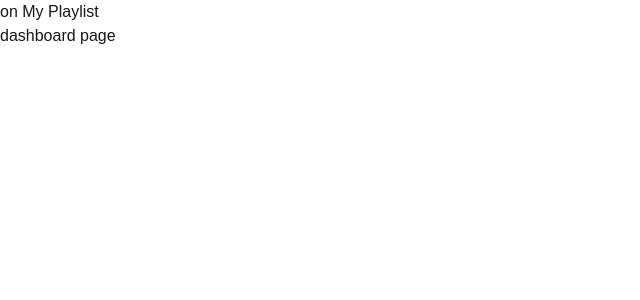
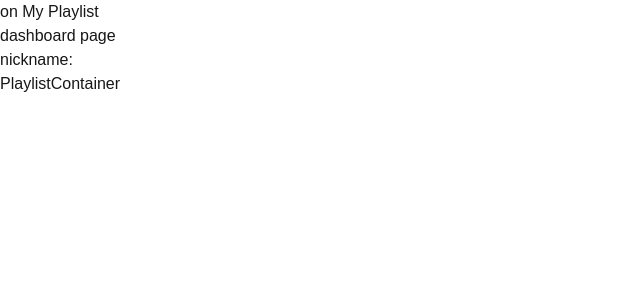
Before and after one commit to dancinncoder/music-curation, a Next.js app: page /dashboard in a window 1280 px wide. Shown: the top 300 px of the page, without its empty margins (0-640 px from the left). Built offline with nearby package versions, Linux system fonts and the light colour scheme; no server answers.

Commit message:
[ADD] add jotai state management, api routing wip

```diff
--- a/package.json
+++ b/package.json
@@ -11,11 +11,11 @@
   },
   "dependencies": {
     "@prisma/client": "^6.8.2",
+    "jotai": "^2.12.5",
     "next": "15.3.2",
     "next-auth": "^4.24.11",
     "react": "^19.0.0",
-    "react-dom": "^19.0.0",
-    "zustand": "^5.0.4"
+    "react-dom": "^19.0.0"
   },
   "devDependencies": {
     "@eslint/eslintrc": "^3",
--- a/src/app/(with-header)/dashboard/page.tsx
+++ b/src/app/(with-header)/dashboard/page.tsx
@@ -1,7 +1,15 @@
+import PlaylistContainer from "@/components/PlaylistContainer";
+import ProfileContainer from "@/components/ProfileContainer";
 import React from "react";
 
 export default async function DashboardPage() {
   // console.log("[getServerSession 호출]", new Error().stack);
 
-  return <div>dashboard page</div>;
+  return (
+    <div>
+      dashboard page
+      <ProfileContainer />
+      <PlaylistContainer />
+    </div>
+  );
 }
--- a/src/app/(with-header)/layout.tsx
+++ b/src/app/(with-header)/layout.tsx
@@ -2,6 +2,7 @@ import Header from "@/components/Header";
 import AuthContext from "@/context/AuthContext";
 import { getServerSession } from "next-auth";
 import { authOptions } from "@/lib/auth";
+import { Providers } from "@/components/providers/Providers";
 
 // export default function WithHeaderLayout({ children, session }: TypeAuthProps) {
 export default async function WithHeaderLayout({
@@ -13,10 +14,12 @@ export default async function WithHeaderLayout({
 
   return (
     <AuthContext session={session}>
-      <div lang="en">
-        <Header />
-        {children}
-      </div>
+      <Providers>
+        <div lang="en">
+          <Header />
+          {children}
+        </div>
+      </Providers>
     </AuthContext>
   );
 }
--- a/src/app/(with-header)/setting/page.tsx
+++ b/src/app/(with-header)/setting/page.tsx
@@ -1,12 +1,14 @@
 import React from "react";
-import Box from "@/components/AuthenticationBox";
+import AuthenticationBox from "@/components/AuthenticationBox";
+import ProfileContainer from "@/components/ProfileContainer";
 
 export default async function SettingPage() {
   return (
     <div>
       setting page
       {/* {session ? <SignOutBtn /> : <SignInBtn />} */}
-      <Box />
+      <ProfileContainer />
+      <AuthenticationBox />
     </div>
   );
 }
--- /dev/null
+++ b/src/app/api/app-user/route.ts
@@ -0,0 +1,45 @@
+// DB의 app_users.nickname 데이터 읽기 가져오기
+
+import { authOptions } from "@/lib/auth";
+import { prisma } from "@/lib/prisma";
+import { getServerSession } from "next-auth";
+import { NextResponse } from "next/server";
+
+// DB direct communication
+export async function GET() {
+  try {
+    const sessionFromServer = getServerSession(authOptions);
+    const currentUserId = (await sessionFromServer).user.id;
+    // console.log("1", currentUserId);
+
+    if (!sessionFromServer || !currentUserId) {
+      return NextResponse.json(
+        { error: "Unauthorized during appUser.nickanme GET" },
+        { status: 401 }
+      );
+    }
+
+    const appUserNickname = await prisma.appUser.findUnique({
+      // appUser의 uid의 값인 currentUserId의 nickname 값을 가져오기
+      where: { uid: currentUserId },
+      select: { nickname: true },
+    });
+
+    // console.log("2", appUserNickname);
+    // console.log("3", appUserNickname.nickname);
+
+    if (!appUserNickname) {
+      return NextResponse.json(
+        { error: "Currnet User's nickname not found." },
+        { status: 404 }
+      );
+    }
+
+    return NextResponse.json({ nickname: appUserNickname }, { status: 202 });
+  } catch (error) {
+    return NextResponse.json(
+      { error: "DB error during appUser.nickanme GET" },
+      { status: 500 }
+    );
+  }
+}
--- /dev/null
+++ b/src/atoms/user-nickname.ts
@@ -0,0 +1,3 @@
+import { atom } from "jotai";
+
+export const appUserNicknameAtom = atom<string>("");
--- /dev/null
+++ b/src/components/NicknameInitializer.tsx
@@ -0,0 +1,39 @@
+"use client";
+import { appUserNicknameAtom } from "@/atoms/user-nickname";
+import { useSetAtom } from "jotai";
+import { useSession } from "next-auth/react";
+import { useEffect } from "react";
+
+export default function NicknameInitializer() {
+  const setNickname = useSetAtom(appUserNicknameAtom);
+  const { data: session } = useSession();
+
+  const fetchNickname = async () => {
+    try {
+      // console.log("5");
+      const response = await fetch("/api/app-user");
+      // console.log("7 response:", response);
+      const appUserData = await response.json();
+      const appUserNickName = appUserData?.nickname?.nickname;
+      // console.log("7 appUserData:", appUserData);
+      // console.log("8 appUserNickName:", appUserNickName);
+      if (response.ok && appUserNickName) {
+        setNickname(appUserNickName);
+      } else {
+        console.error("Nickname fetch error:", appUserData.error);
+      }
+    } catch (error) {
+      console.error("Network error while fetcing nickname", error);
+    }
+  };
+
+  useEffect(() => {
+    if (session) {
+      fetchNickname();
+    } else {
+      return;
+    }
+  }, [setNickname]);
+
+  return null;
+}
--- /dev/null
+++ b/src/components/PlaylistContainer.tsx
@@ -0,0 +1,11 @@
+"use client";
+// import { useSession } from "next-auth/react";
+import React from "react";
+
+function PlaylistContainer() {
+  // const { data: session } = useSession();
+  // console.log("session data from dashboard's child component", session);
+  return <div>PlaylistContainer</div>;
+}
+
+export default PlaylistContainer;
--- /dev/null
+++ b/src/components/ProfileContainer.tsx
@@ -0,0 +1,15 @@
+"use client";
+
+import { appUserNicknameAtom } from "@/atoms/user-nickname";
+import { useAtom } from "jotai";
+import React from "react";
+
+function ProfileContainer() {
+  const [nickname] = useAtom(appUserNicknameAtom);
+
+  // console.log("nickname delievered in dashboard:", nickname);
+
+  return <div>nickname: {nickname}</div>;
+}
+
+export default ProfileContainer;
--- /dev/null
+++ b/src/components/providers/Providers.tsx
@@ -0,0 +1,16 @@
+"use client";
+
+import { ReactNode } from "react";
+import { Provider } from "jotai";
+import NicknameInitializer from "../NicknameInitializer";
+
+// app_user.nickname에 대한 Atom Provider
+
+export function Providers({ children }: { children: ReactNode }) {
+  return (
+    <Provider>
+      <NicknameInitializer />
+      {children}
+    </Provider>
+  );
+}
--- /dev/null
+++ b/src/lib/nickname.ts
@@ -0,0 +1,19 @@
+import { prisma } from "./prisma";
+
+export default async function fetchNicknameFromDB(
+  currentUserId: string
+): Promise<string | null> {
+  try {
+    if (!currentUserId) return null;
+    const user = await prisma.appUser.findUnique({
+      where: { uid: currentUserId },
+      select: { nickname: true },
+    });
+    console.log("nickname found in DB:", user.nickname);
+
+    return user.nickname;
+  } catch (error) {
+    console.log("error occured during reading nickname from DB.", error);
+  }
+  return;
+}
```
Also changed, not shown: 1 other file (tests, documents, lock files or other folders).
